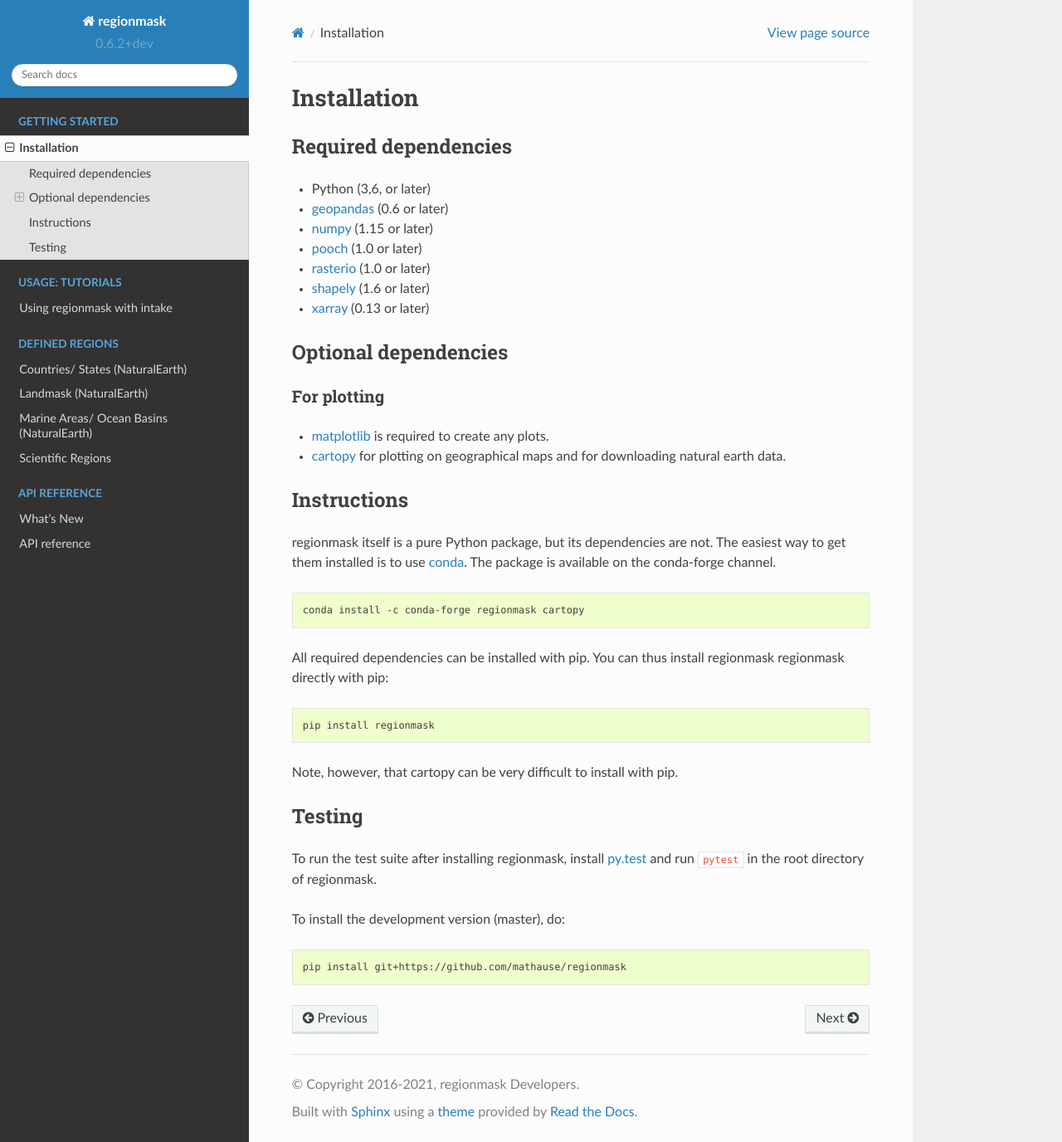
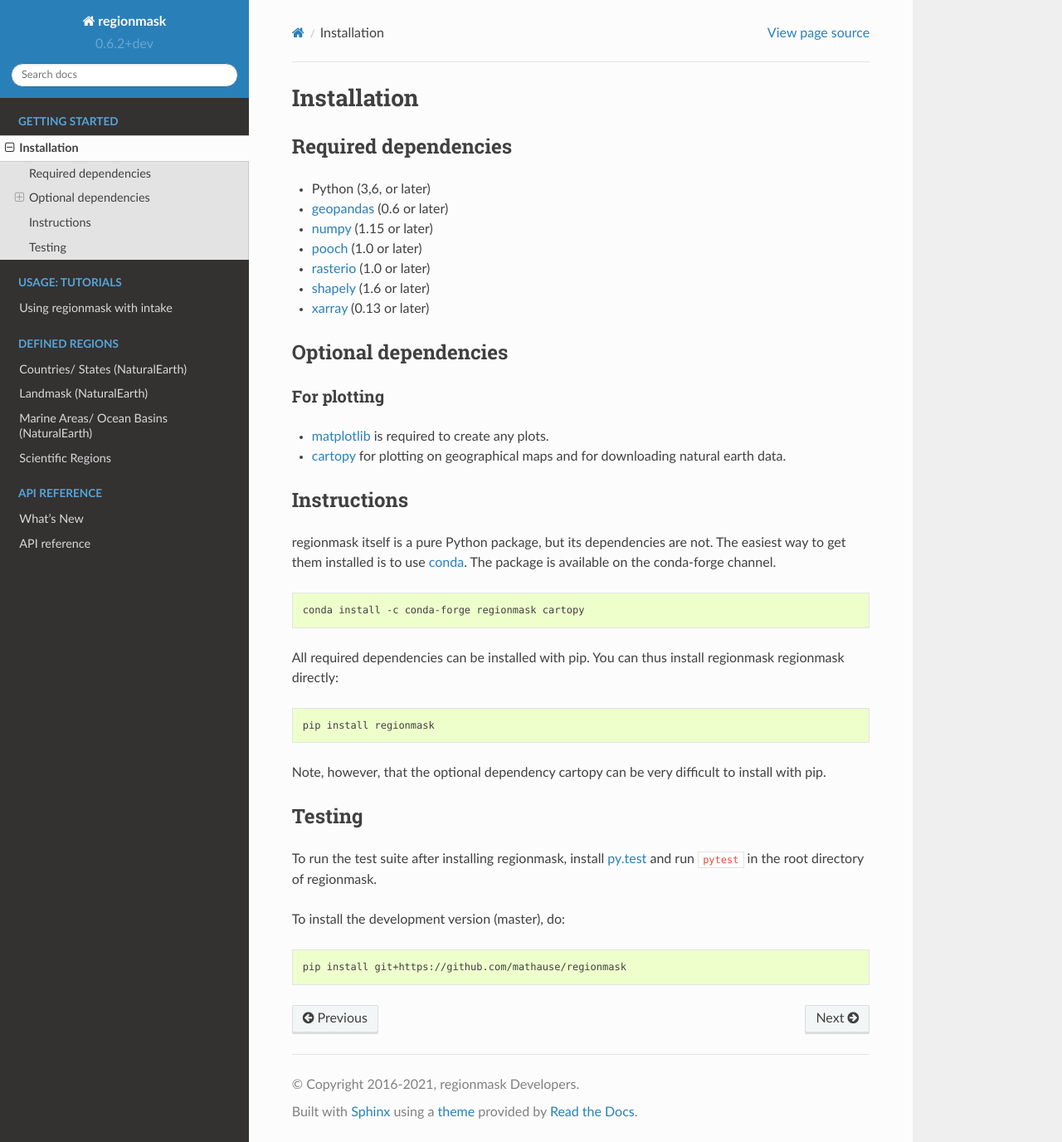
Before and after one commit to regionmask/regionmask, a Sphinx documentation site: the page built from docs/installation.rst, in a window 1280 px wide and 1376 px high. Shown: the whole window at 83% size. Built offline with Sphinx 7.4.7 and the Read the Docs theme 2.0.0, drawn with Linux system fonts in a browser that asks for light colours; pages that are not in the unit, such as notebooks, are missing from menus.

Commit message:
Apply suggestions from code review

```diff
--- a/docs/installation.rst
+++ b/docs/installation.rst
@@ -34,13 +34,13 @@ on the conda-forge channel.
     conda install -c conda-forge regionmask cartopy
 
 All required dependencies can be installed with pip. You can thus install regionmask
-regionmask directly with pip:
+regionmask directly:
 
 .. code-block:: bash
 
    pip install regionmask
 
-Note, however, that cartopy can be very difficult to install with pip.
+Note, however, that the optional dependency cartopy can be very difficult to install with pip.
 
 Testing
 -------
```
